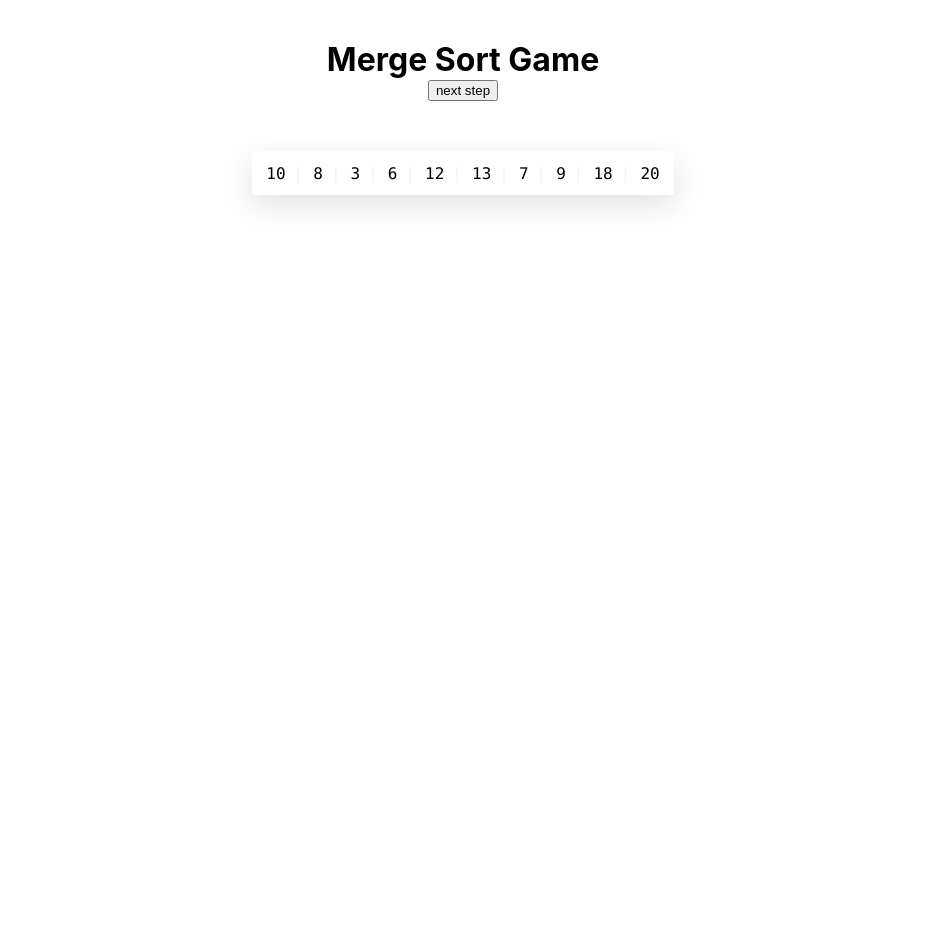
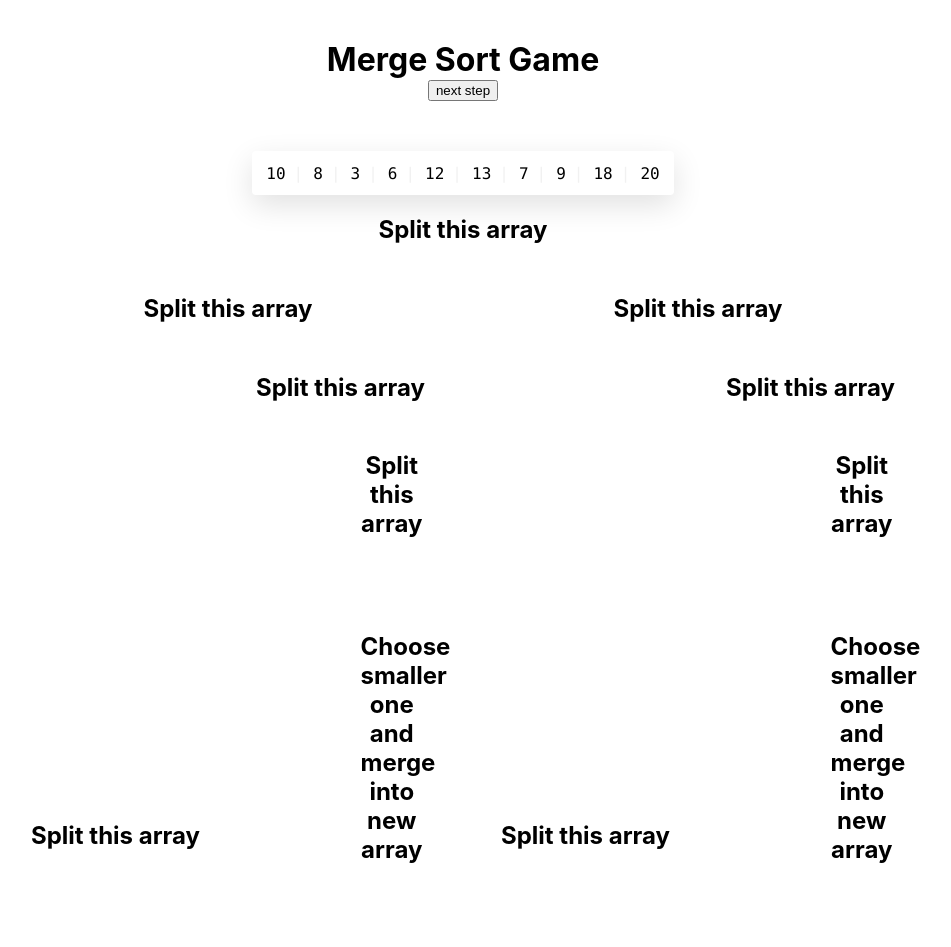
Before and after one commit to ShaimaaAliECE/se3350_project-group-19, a React (Create React App) app: page / in a window 1280 px wide. Shown: the top 947 px of the page, without its empty margins (177-1128 px from the left). Before the commit the page ends 800 px from the top, so only its background shows below. Built offline with nearby package versions, Linux system fonts and the light colour scheme.

Commit message:
Some instructions

```diff
--- a/src/App.js
+++ b/src/App.js
@@ -67,7 +67,6 @@ class Join extends Component {
 
 class MergeSort extends Component {
 
-
   static propTypes = {
     array: PropTypes.array.isRequired,
     left: PropTypes.number.isRequired,
@@ -80,19 +79,16 @@ class MergeSort extends Component {
     let { array, left, right, maxCount} = this.props;
     const chunk = array.slice(left, right);
     const mid = left + Math.floor(chunk.length / 2);
-
-
-
-
     return(
       <div>
-
         {chunk.length !=1 && (
 
           <>
+            <h2>Split this array</h2>
             <MergeSort {...this.props} right={mid} currCount = {0} />
             <MergeSort {...this.props} left={mid} currCount = {0}   />
             <div className="join">
+            <h2>Choose smaller one and merge into new array</h2>
               <Join {...this.props} mid={mid} currCount = {0} />
             </div>
 
@@ -157,8 +153,6 @@ class App extends Component {
           </button>
         </header>
         <section>
-
-
           <MergeSort array={array} left={0} right={array.length} maxCount = {this.state.maxCount} />
         </section>
       </>
```
